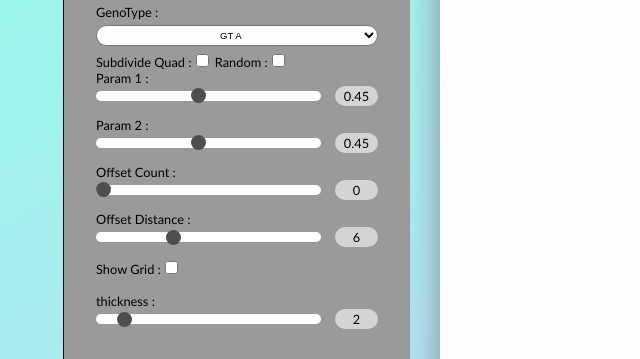
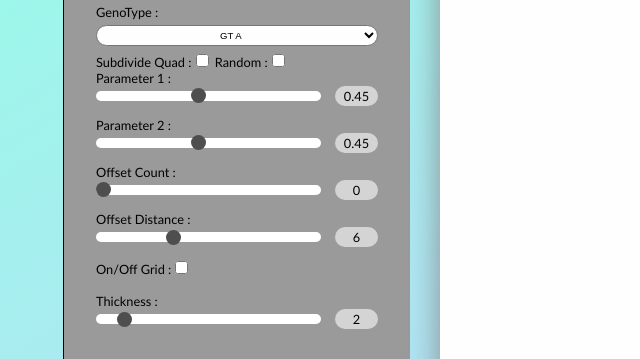
Before and after one commit to esmaeilSFU/ParakeetWeb, a plain HTML site: page index.html in a window 1280 px wide. Shown: the part 279-638 px from the top of the page, 0-640 px from the left. Drawn offline with Linux system fonts and the light colour scheme; a script that the page names is missing.

Commit message:
Update index.html

```diff
--- a/index.html
+++ b/index.html
@@ -86,11 +86,11 @@
           Random :<input class ="Check randomSeam" type="checkbox"   value="true" >
         </form><div class="clear"></div>
 
-        <label for="param1" > Param 1 :</label>
+        <label for="param1" > Parameter 1 :</label>
         <input class="sld param1"type="range"min="0"max="1.0"value="0.45"step="0.01"/>
         <div class="val P1value"> 0.45</div><div class="clear"></div>
 
-        <label for="param2" > Param 2 :</label>
+        <label for="param2" > Parameter 2 :</label>
         <input class="sld param2"type="range"min="0"max="1.0"value="0.45"step="0.01"/>
         <div class="val P2value"> 0.45</div><div class="clear"></div>
 
@@ -103,10 +103,10 @@
         <div class="val ofDstValue">6</div><div class="clear"></div>
 
         <form >
-          Show Grid :<input class ="Check showGrid" type="checkbox"   value="true" >
+          On/Off Grid :<input class ="Check showGrid" type="checkbox"   value="true" >
         </form><div class="clear"></div><br>
 
-        <label for="thick" > thickness :</label>
+        <label for="thick" > Thickness :</label>
         <input class="sld thick"type="range"min="0"max="10"value="1"step="0.5"/>
         <div class="val thickValue"> 2</div><div class="clear"></div>
 
```
